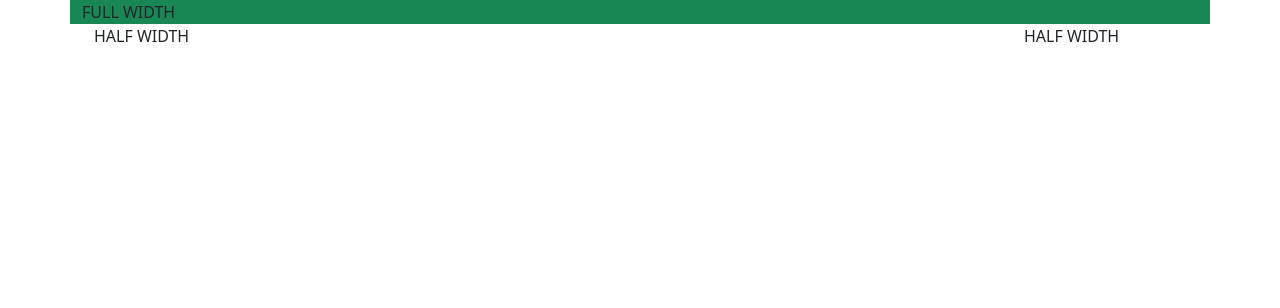
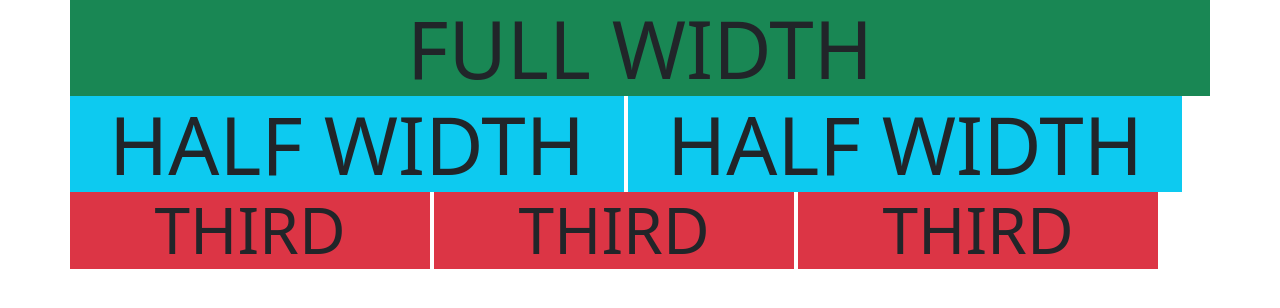
Before and after one commit to GuillermoKC/bootsejer, a website: page ejer3/index.html in a window 1280 px wide. Drawn offline with nearby package versions, Linux system fonts and the light colour scheme.

Commit message:
mañana terminamos

```diff
--- a/ejer3/index.html
+++ b/ejer3/index.html
@@ -7,17 +7,33 @@
     <title>Document</title>
     <link rel="stylesheet" href="style.css">
 </head>
-<body>
-    <div class="container">
-        <div class="row justify-content-md-center">
-            <div class=" bg-success">FULL WIDTH</div>
-            <div class="row">
-                <div class="col ">HALF WIDTH</div>
-                <div class="col col-lg-2">HALF WIDTH</div>
-            </div>
+<body class="h-100">
+    <div class="container text-center display-1 m ">
+        <div class="row">
+          <div class="col bg-success">
+            FULL WIDTH
+          </div>
+          <div class="row">
+            <div class="col bg-info me-1">
+                HALF WIDTH
+              </div>
+              <div class="col bg-info me-1">
+                HALF WIDTH
+              </div>
+              <div class="row display-3 ">
+                <div class="col bg-danger me-1">
+                    THIRD
+                  </div>
+                  <div class="col bg-danger me-1">
+                    THIRD
+                  </div>
+                  <div class="col bg-danger me-1">
+                    THIRD
+                  </div>
+          </div>
 
         </div>
-    </div>
+      </div>
 
 </body>
 <script src="../node_modules/@popperjs/core/dist/umd/popper.min.js"></script>
```
